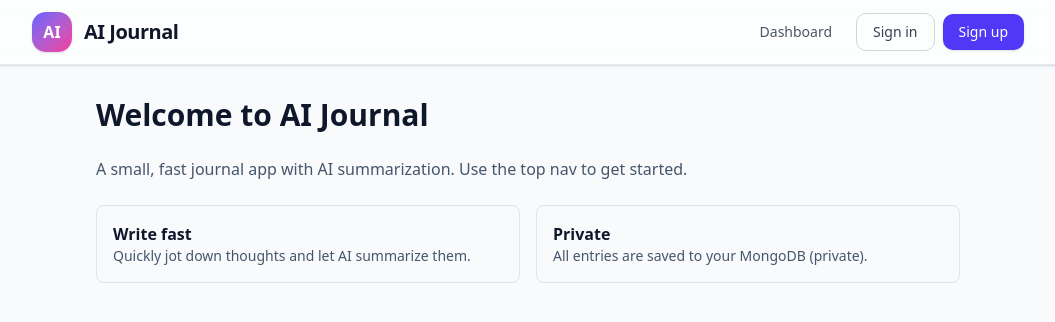
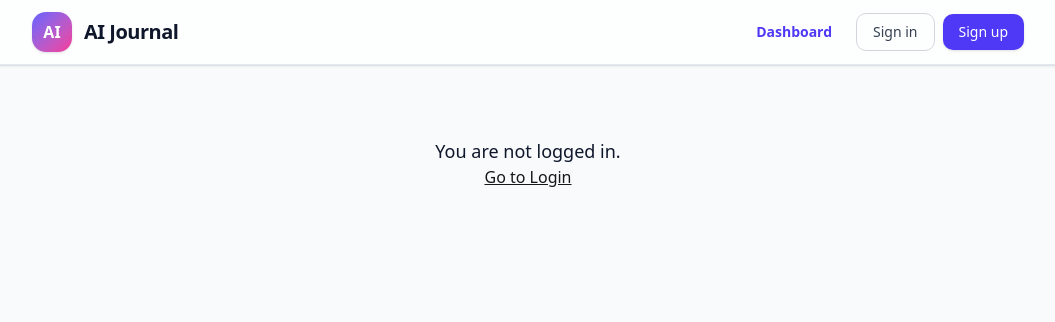
Before and after one commit to yadavhimanshu1811/ai-journal, a Next.js app: page / in a window 1280 px wide. Shown: the top 322 px of the page, without its empty margins (112-1167 px from the left). Built offline with nearby package versions, Linux system fonts and the light colour scheme; no server answers.

Commit message:
"/" route shows dashboard

```diff
--- a/app/components/Navbar.tsx
+++ b/app/components/Navbar.tsx
@@ -8,8 +8,12 @@ export default function Navbar() {
   const pathname = usePathname();
   const { data: session } = useSession();
 
-  const isActive = (path: string) =>
-    pathname === path ? "text-indigo-600 font-semibold" : "text-gray-600";
+  const isActive = (path: string) => {
+  const current = pathname === "/" ? "/dashboard" : pathname;
+  return current === path
+    ? "text-indigo-600 font-semibold"
+    : "text-gray-600";
+};
 
   return (
     <header className="w-full backdrop-blur-md bg-white/70 border-b border-slate-200 sticky top-0 z-50 shadow-sm">
--- a/app/page.tsx
+++ b/app/page.tsx
@@ -1,21 +1,22 @@
-export default function Page() {
-  return (
-    <div className="space-y-6">
-      <h1 className="text-3xl font-bold">Welcome to AI Journal</h1>
-      <p className="text-slate-600">
-        A small, fast journal app with AI summarization. Use the top nav to get started.
-      </p>
+export { default } from "./dashboard/page";
+// export default function Page() {
+//   return (
+//     <div className="space-y-6">
+//       <h1 className="text-3xl font-bold">Welcome to AI Journal</h1>
+//       <p className="text-slate-600">
+//         A small, fast journal app with AI summarization. Use the top nav to get started.
+//       </p>
 
-      <div className="grid grid-cols-1 sm:grid-cols-2 gap-4">
-        <div className="p-4 border rounded-md">
-          <h3 className="font-semibold">Write fast</h3>
-          <p className="text-sm text-slate-600">Quickly jot down thoughts and let AI summarize them.</p>
-        </div>
-        <div className="p-4 border rounded-md">
-          <h3 className="font-semibold">Private</h3>
-          <p className="text-sm text-slate-600">All entries are saved to your MongoDB (private).</p>
-        </div>
-      </div>
-    </div>
-  );
-}
+//       <div className="grid grid-cols-1 sm:grid-cols-2 gap-4">
+//         <div className="p-4 border rounded-md">
+//           <h3 className="font-semibold">Write fast</h3>
+//           <p className="text-sm text-slate-600">Quickly jot down thoughts and let AI summarize them.</p>
+//         </div>
+//         <div className="p-4 border rounded-md">
+//           <h3 className="font-semibold">Private</h3>
+//           <p className="text-sm text-slate-600">All entries are saved to your MongoDB (private).</p>
+//         </div>
+//       </div>
+//     </div>
+//   );
+// }
```
